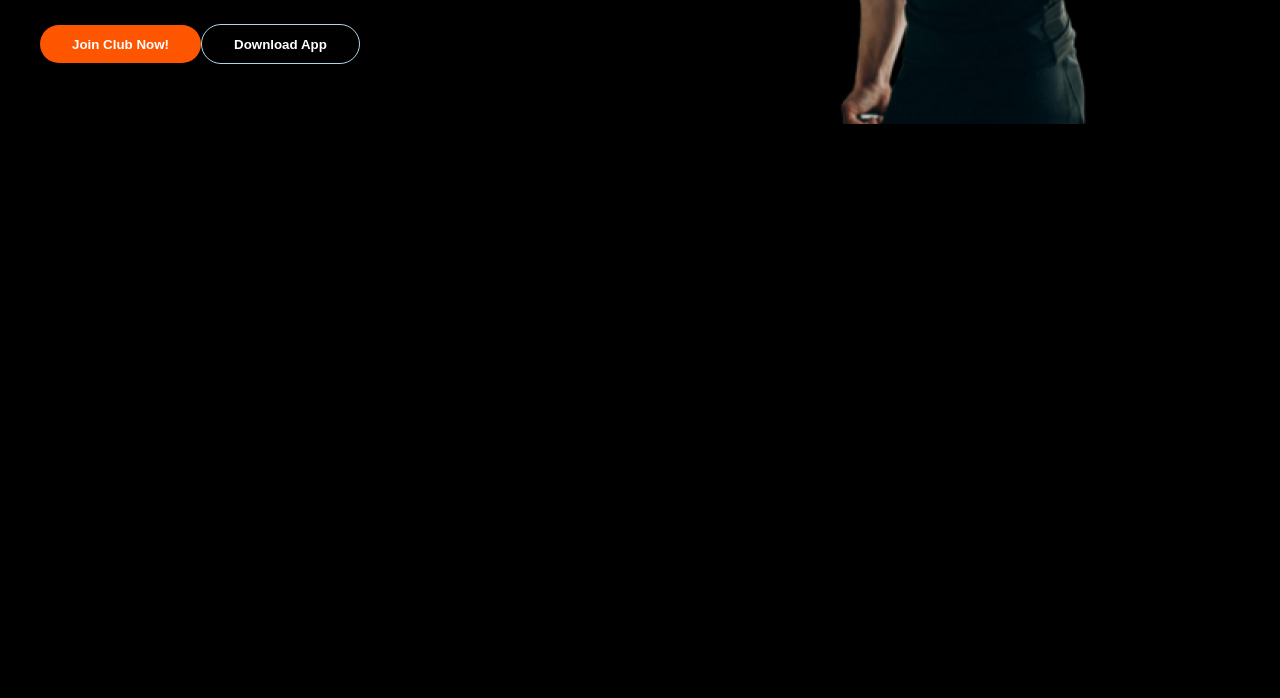
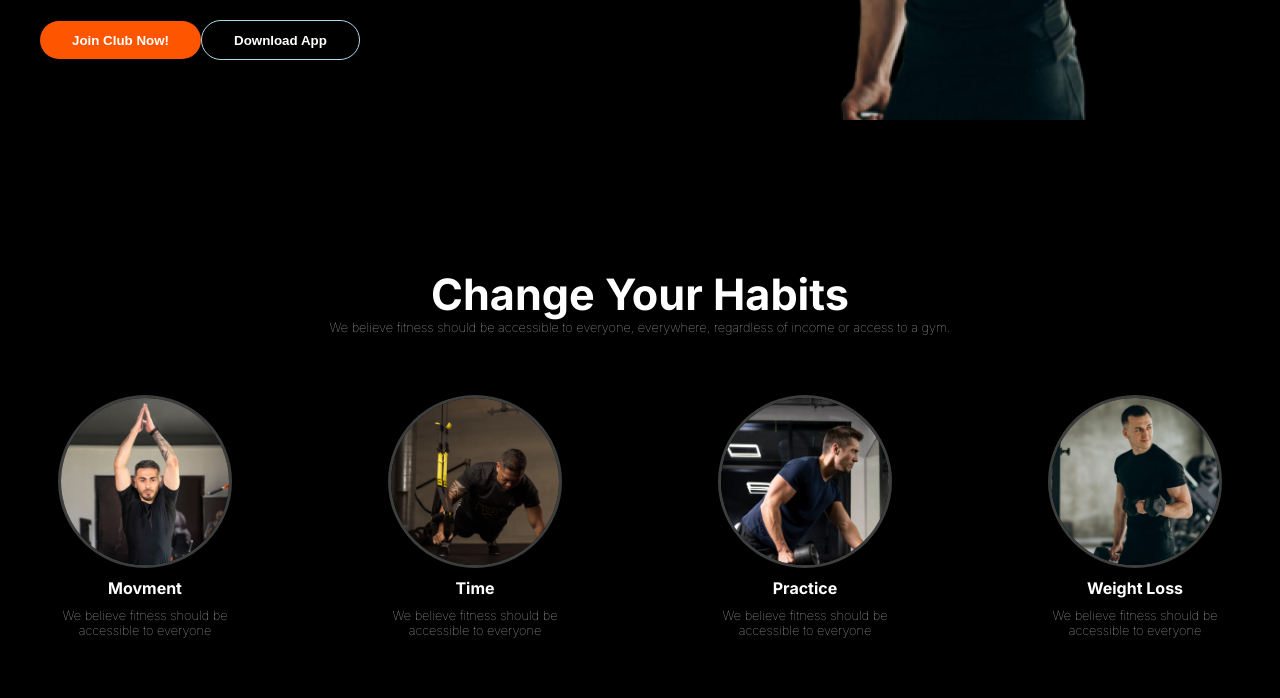
Before and after one commit to abuhayat02/project-work--2, a plain HTML site: page index.html in a window 1280 px wide. Shown: the part 651-1349 px from the top of the page. Before the commit the page ends 923 px from the top, so only its background shows below. Drawn offline with Linux system fonts and the light colour scheme.

Commit message:
Working Habits Section

```diff
--- a/index.html
+++ b/index.html
@@ -9,6 +9,7 @@
 </head>
 
 <body class="inter-font">
+    <!-- start header section  -->
     <header class="header" >
         <section class="header-section">
             <nav class="header-item display">
@@ -58,6 +59,41 @@
             </div>
         </section>
     </header>
+    <!-- end header section  -->
+
+    <!-- start main section  -->
+    <main class="main-section">
+        <section class="habits">
+            <h2 class="title center-text">
+                Change Your Habits
+            </h2>
+            <p class="sub-title center-text">
+                We believe fitness should be accessible to everyone, everywhere, regardless of income or access to a gym.
+            </p>
+            <div class="habit-items">
+                <div class="habit center-text">
+                    <img class="habit-image" src="./images/image 2.png" alt="">
+                    <h4 class="habit-title">Movment</h4>
+                    <p class="sub-title">We believe fitness should be accessible to everyone</p>
+                </div>
+                <div class="habit center-text">
+                    <img class="habit-image" src="./images/image 3.png" alt="">
+                    <h4 class="habit-title">Time</h4>
+                    <p class="sub-title">We believe fitness should be accessible to everyone</p>
+                </div>
+                <div class="habit center-text">
+                    <img class="habit-image" src="./images/image 4.png" alt="">
+                    <h4 class="habit-title">Practice</h4>
+                    <p class="sub-title">We believe fitness should be accessible to everyone</p>
+                </div>
+                <div class="habit center-text">
+                    <img class="habit-image" src="./images/image 5.png" alt="">
+                    <h4 class="habit-title">Weight Loss</h4>
+                    <p class="sub-title">We believe fitness should be accessible to everyone</p>
+                </div>
+            </div>
+        </section>
+    </main>
 </body>
 
 </html>
--- a/style/style.css
+++ b/style/style.css
@@ -16,14 +16,25 @@ body{
   }
 .work-sans {
     font-family: "Work Sans", sans-serif;
-    font-optical-sizing: auto;
-    font-weight: <weight>;
-    font-style: normal;
   }
 /* shared style */
 .display {
     display: flex;
 }
+.center-text{
+    text-align: center;
+}
+.title{
+    color: #FFFFFF;
+    font-size: 2.7rem;
+}
+.sub-title {
+    color: rgba(255, 255, 255, 0.79);
+    font-size: 0.8rem;
+    font-weight: 100;
+}
+
+
 
 .btn-1 {
     background-color: rgb(254, 85, 0);
@@ -44,11 +55,6 @@ body{
     border-radius: 1.5rem;
 }
 
-.sub-title {
-    color: rgba(255, 255, 255, 0.629);
-    font-size: 0.9rem;
-    font-weight: 100;
-}
 
 /* navbar style */
 .header {
@@ -197,6 +203,32 @@ body{
     cursor: pointer;
 }
 
+/* main section styles  */
+.main-section{
+    max-width: 1200px;
+    margin: auto;
+}
+/* habits in main section  */
+.habit-title{
+    color: #FFFFFF;
+}
+.habit-image{
+    width: 80%;
+    border-radius: 50%;
+    margin: auto;
+    border: 3px solid rgb(61, 62, 62);
+}
+.habit-items{
+    display: flex;
+    gap: 10%;
+    margin: 5% 0px;
+    justify-content: space-between;
+}
+.habit{
+    display: flex;
+    flex-direction: column;
+    gap: 10px;
+}
 
 @media screen and (max-width:576px) {
     .health {
@@ -270,4 +302,13 @@ body{
         margin: 0px 30px;
     }
 
+    /* haibt section  */
+    .habit-items{
+        display: flex;
+        margin: 10% 0px;
+        gap: 50px;
+        justify-content: space-between;
+        flex-direction: column;
+    }
+
 }
```
